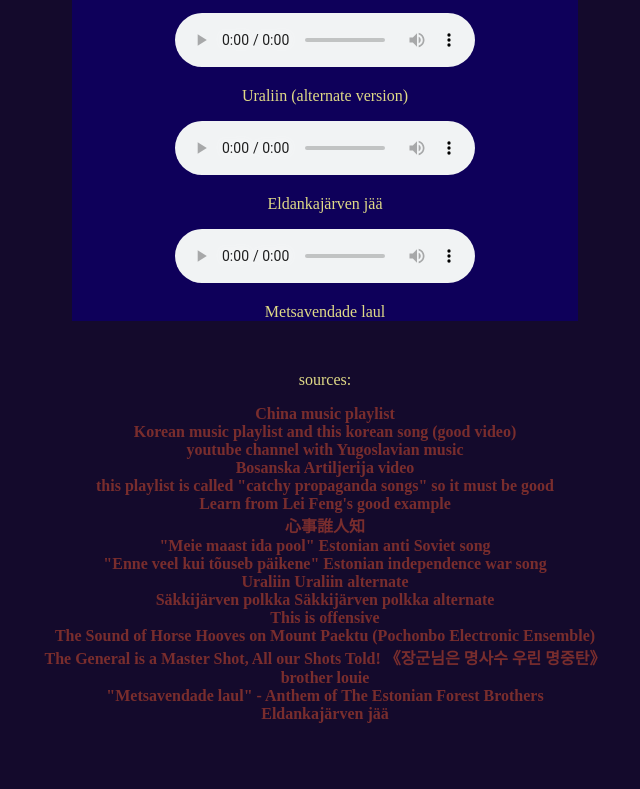
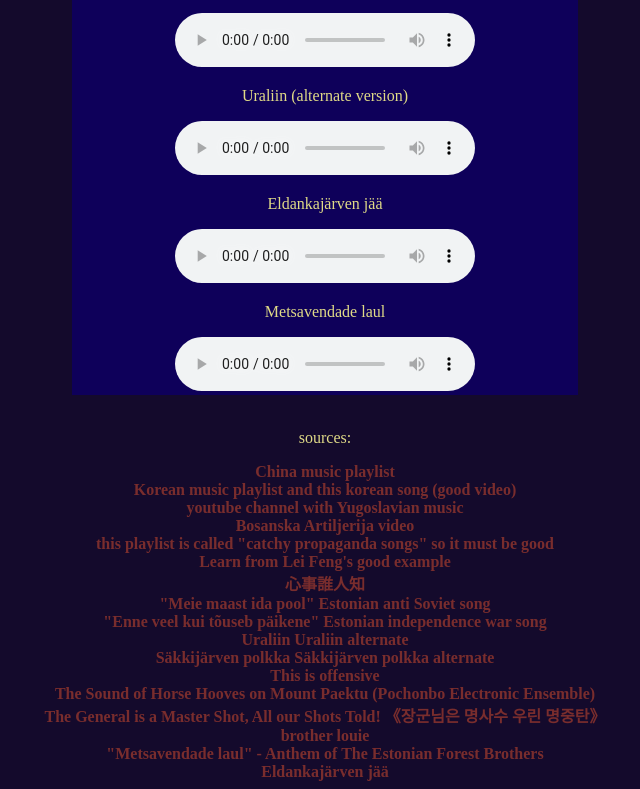
Before and after one commit to bodem8/thebodem.github.io, a plain HTML site: page music.html in a window 1280 px wide. Shown: the part 4999-5788 px from the top of the page, without its empty margins (315-955 px from the left). Before the commit the page ends 5730 px from the top, so only its background shows below. Drawn offline with Linux system fonts and the light colour scheme.

Commit message:
a is audio

```diff
--- a/music.html
+++ b/music.html
@@ -171,7 +171,7 @@
         <p>Eldankajärven jää</p>
         <audio controls src="audio/fin/Finnish war song Eldankajärven jää.mp3">Eldankajärven jää</audio>
         <p>Metsavendade laul</p>
-        <a controls href="audio/fin/Metsavendade laul Anthem of The Estonian Forest Brothers.mp3"></a>
+        <audio controls href="audio/fin/Metsavendade laul Anthem of The Estonian Forest Brothers.mp3"></audio>
     </div>
     <br>
     <p>sources:</p>
```
